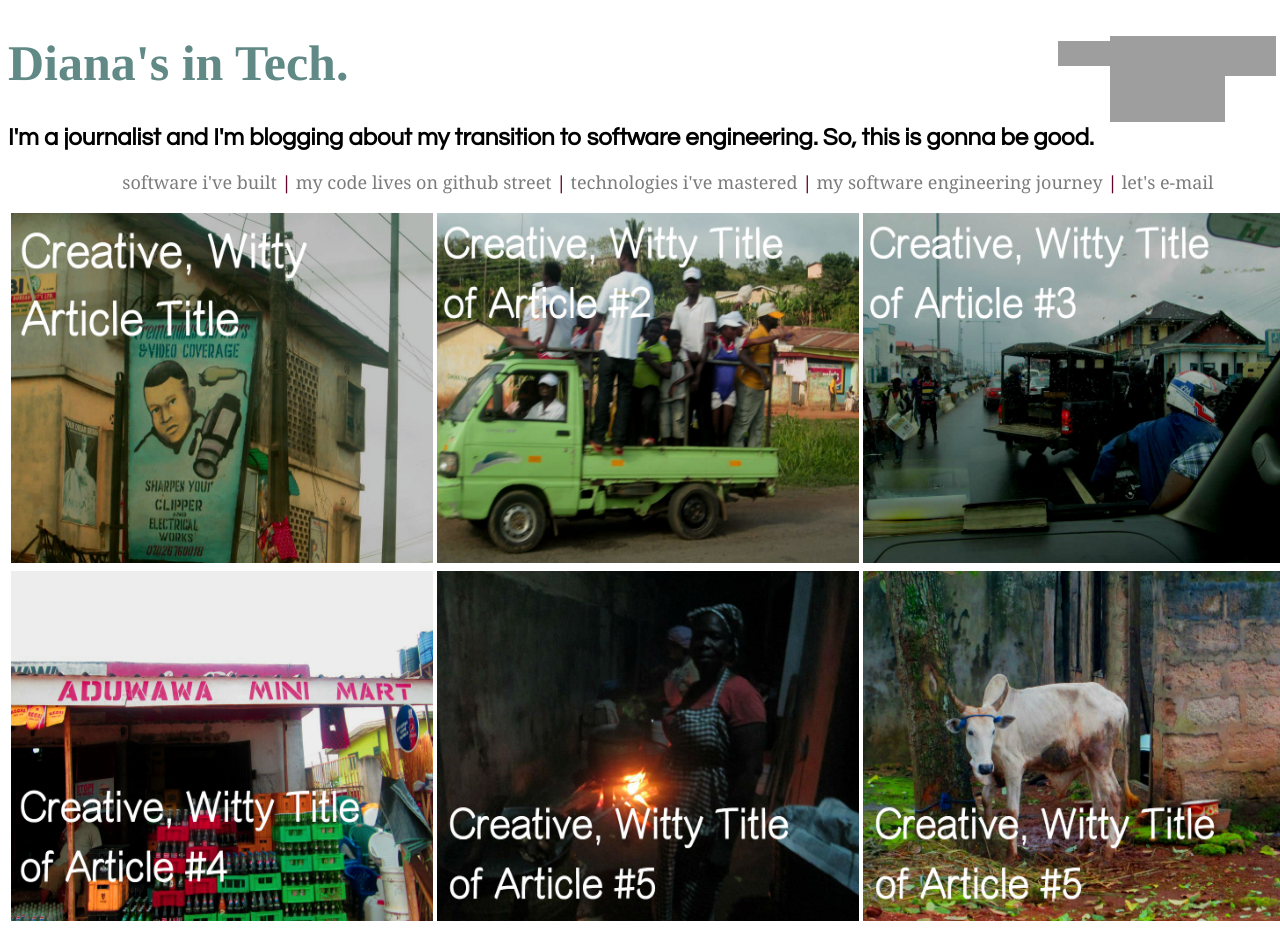
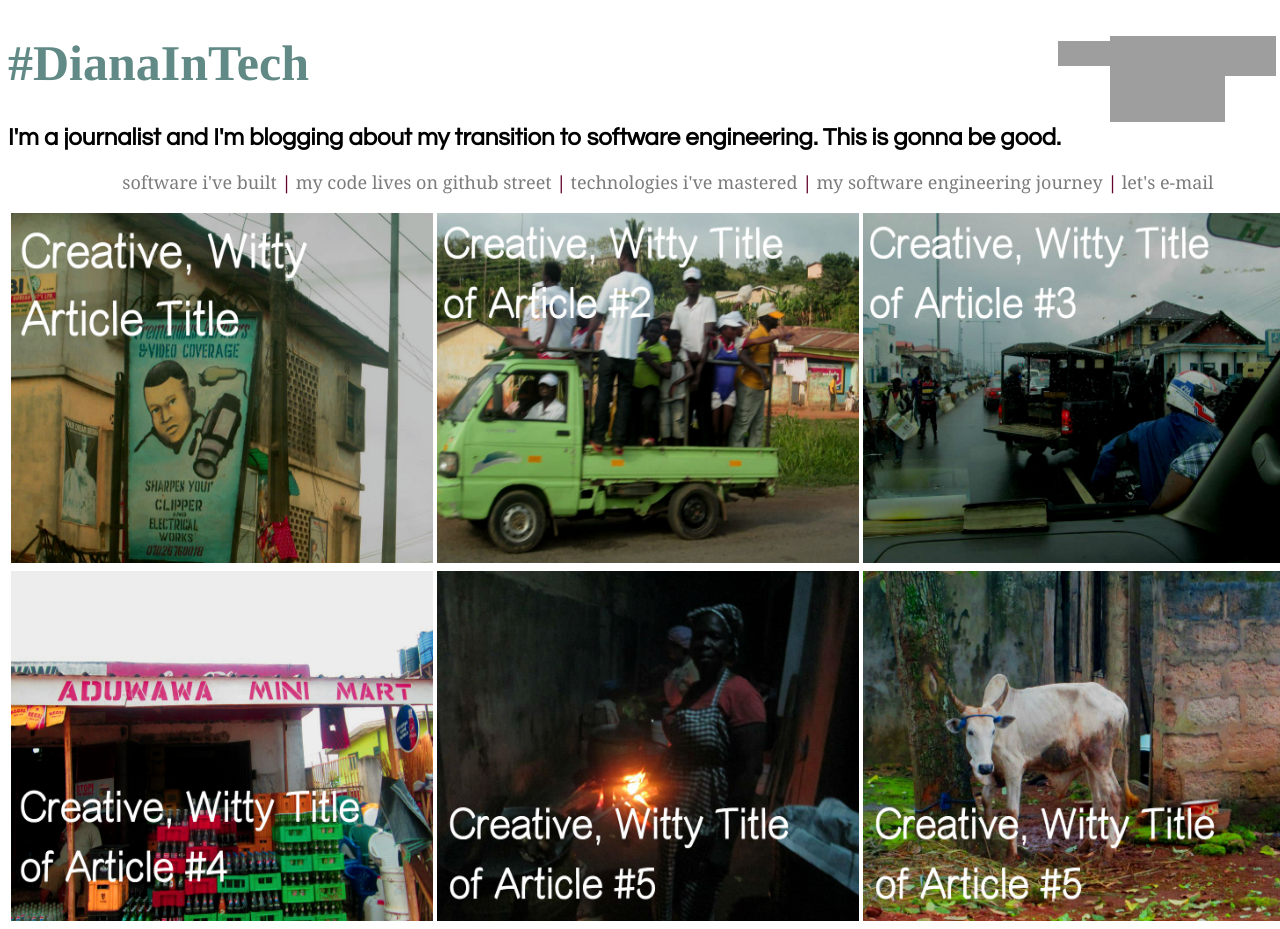
Before and after one commit to DianaEromosele/DianaEromosele.github.io, a plain HTML site: page blog/blog-index.html in a window 1280 px wide. Shown: the top 929 px of the page. Drawn offline with Linux system fonts and the light colour scheme; grey boxes are pictures that could not be loaded.

Commit message:
Tweaked blog index.

```diff
--- a/blog/blog-index.html
+++ b/blog/blog-index.html
@@ -17,12 +17,12 @@
               <a href="http://www.twitter.com/lecturestobeats"> <img id="twitter_logo" src="https://g.twimg.com/Twitter_logo_blue.png" /> </a>
 
 
-      <h1 id="headline">Diana's in Tech.</h1>
+      <h1 id="headline">#DianaInTech</h1>
 
           </div>
 
 
-      <h2>I'm a journalist and I'm blogging about my transition to software engineering. So, this is gonna be good.</h2>
+      <h2>I'm a journalist and I'm blogging about my transition to software engineering. This is gonna be good.</h2>
 
      <nav id="navbar">
       <ul>
```
